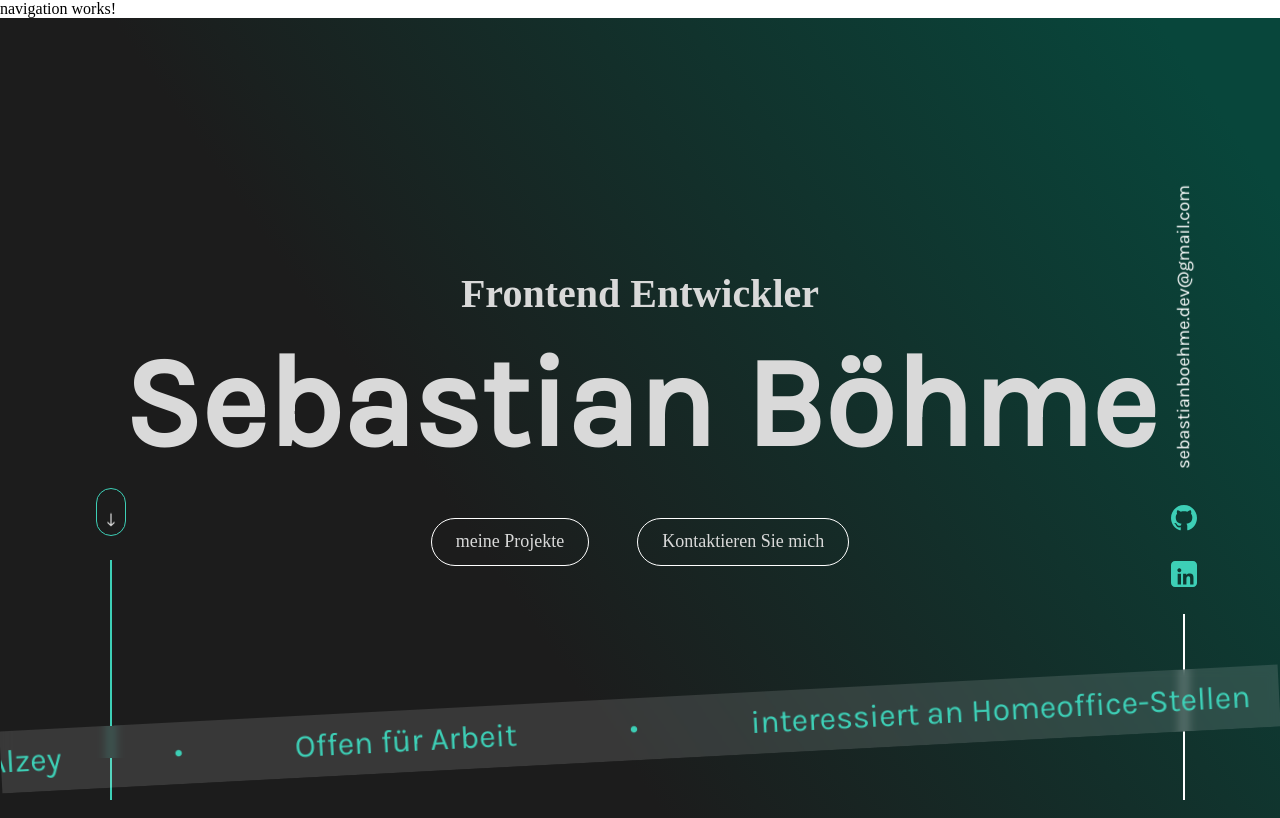
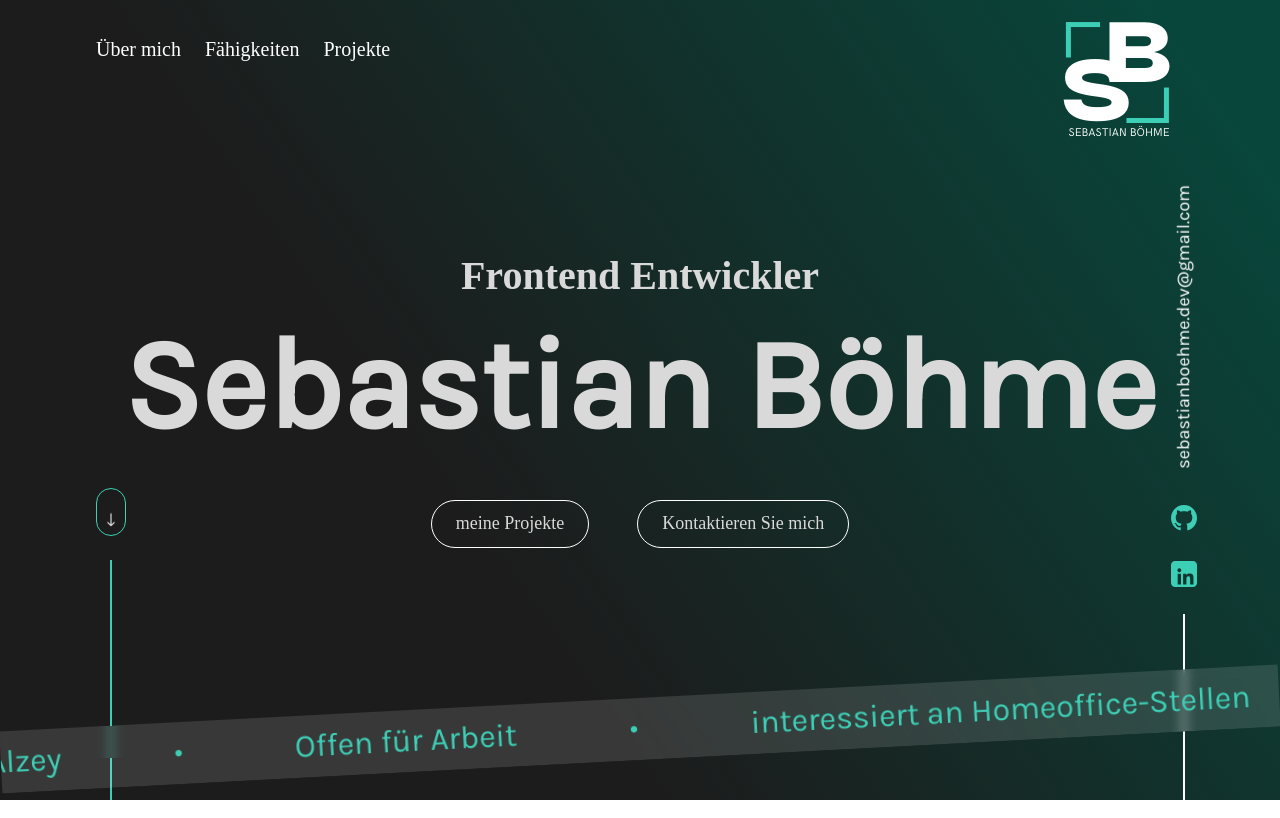
Before and after one commit to SebastianBoehme/Portfolio, an Angular app: page / in a window 1280 px wide. Built offline with nearby package versions, Linux system fonts and the light colour scheme; a web font is replaced by a local one.

Commit message:
styled header, links for navigation, logo

```diff
--- a/src/app/hero-section/hero-section.component.scss
+++ b/src/app/hero-section/hero-section.component.scss
@@ -1,7 +1,8 @@
 section {
     height: 100svh;
     width: 100%;
-    background: linear-gradient(55.22deg, #1C1C1C 36.26%, #08463B 93.28%);
+    margin-top: -98px;
+    background: linear-gradient(55.22deg, rgb(28, 28, 28) 36.26%, rgb(8, 70, 59) 93.28%);
     display: flex;
     flex-direction: column;
     justify-content: center;
--- a/src/app/navigation/navigation.component.html
+++ b/src/app/navigation/navigation.component.html
@@ -1 +1,9 @@
-<p>navigation works!</p>
+<section class="navigation-section">
+    <div class="nav-container">
+        <a class="fira-code" href="#">Über mich</a>
+        <a class="fira-code" href="#">Fähigkeiten</a>
+        <a class="fira-code" href="#">Projekte</a>
+    </div>
+    <div class="logo">
+    </div>
+</section>
--- a/src/app/navigation/navigation.component.scss
+++ b/src/app/navigation/navigation.component.scss
@@ -0,0 +1,37 @@
+.navigation-section {
+  width: 100%;
+  height: 98px;
+  display: flex;
+  justify-content: space-between;
+  align-items: center;
+  padding-left: 96px;
+  padding-right: 96px;
+}
+
+.nav-container {
+  display: flex;
+  gap: 24px;
+}
+
+a {
+  color: rgba(255, 255, 255, 1);
+  line-height: 100%;
+  letter-spacing: 3%;
+  font-size: 20px;
+  text-decoration: none;
+
+  &:hover {
+    color: rgba(61, 207, 182, 1);
+  }
+}
+
+.logo {
+    height: 190px;
+    width: 190px;
+    background-image: url(../../assets/img/logo.png);
+
+    &:hover {
+        cursor: pointer;
+        background-image: url(../../assets/img/logo-hover.png);
+    }
+}
```
Also changed, not shown: src/assets/img/logo-hover.png (added), src/assets/img/logo.png (added).
